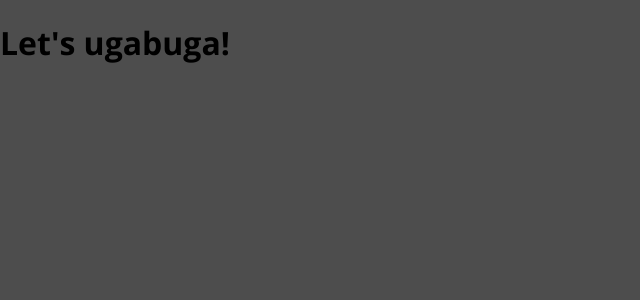
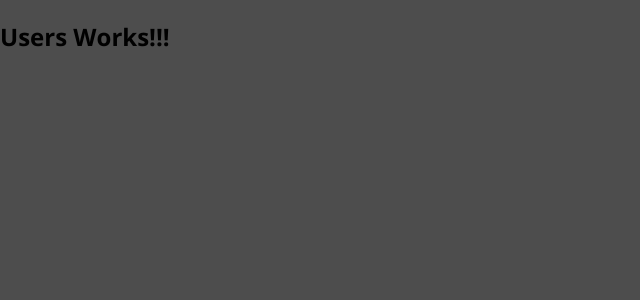
Before and after one commit to kxmyk/In-Japan, a React (Create React App) app: page / in a window 1280 px wide. Shown: the top 300 px of the page, without its empty margins (0-640 px from the left). Built offline with nearby package versions, Linux system fonts and the light colour scheme.

Commit message:
added basic routing

```diff
--- a/src/App.js
+++ b/src/App.js
@@ -1,7 +1,27 @@
 import React from 'react';
+import {
+  BrowserRouter as Router,
+  Route,
+  Redirect,
+  Switch,
+} from 'react-router-dom';
+import Users from './user/pages/Users';
+import NewPlace from './places/pages/NewPlace';
 
 function App() {
-  return <h1>Let's ugabuga!</h1>;
+  return (
+    <Router>
+      <Switch>
+        <Route path='/' exact>
+          <Users />
+        </Route>
+        <Route path='/places/new' exact>
+          <NewPlace />
+        </Route>
+        <Redirect to='/' />
+      </Switch>
+    </Router>
+  );
 }
 
 export default App;
--- /dev/null
+++ b/src/places/pages/NewPlace.js
@@ -0,0 +1,7 @@
+import React from 'react';
+
+const NewPlace = () => {
+  return <h2>New Place works!!!!!!</h2>;
+};
+
+export default NewPlace;
--- /dev/null
+++ b/src/user/pages/Users.js
@@ -0,0 +1,7 @@
+import React from 'react';
+
+const Users = () => {
+  return <h2>Users Works!!!</h2>;
+};
+
+export default Users;
```
